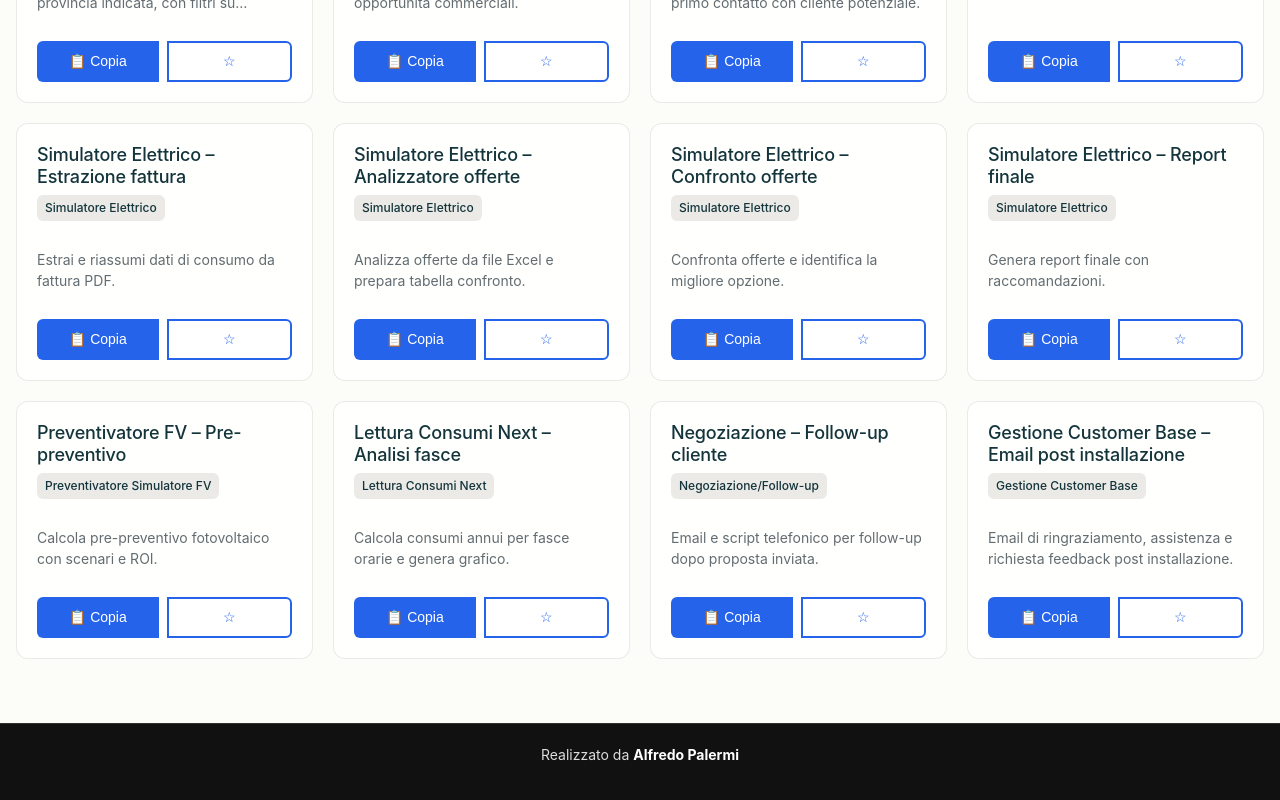
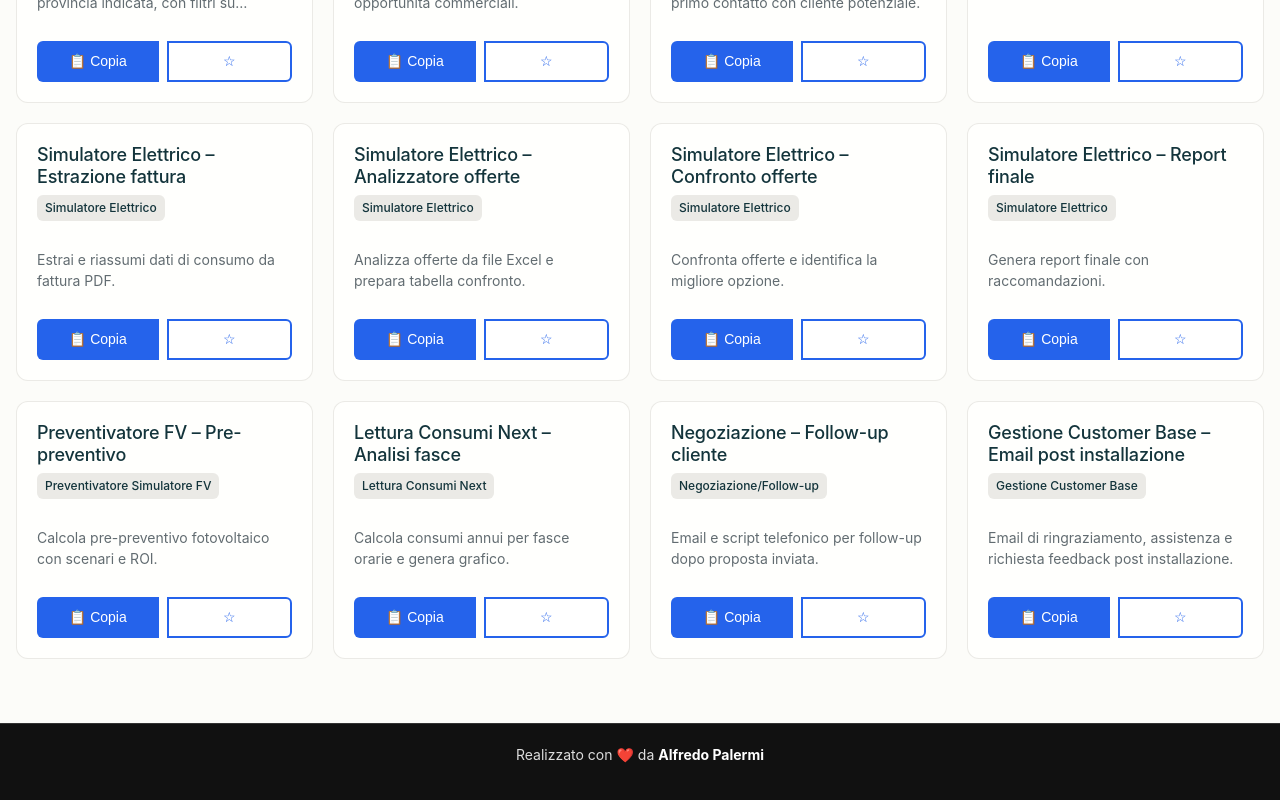
Before and after one commit to AP264326/Libreria-Prompt-Next, a Next.js app: page / in a window 1280 px wide. Shown: the part 344-1144 px from the top of the page. Built offline with nearby package versions, Linux system fonts and the light colour scheme; a web font is replaced by a local one.

Commit message:
Update page.js

```diff
--- a/app/page.js
+++ b/app/page.js
@@ -399,10 +399,10 @@ export default function Page() {
 
       {/* Footer */}
       <footer className="footer">
-        <div className="container">
-          <p>Realizzato da <strong>Alfredo Palermi</strong></p>
-        </div>
-      </footer>
+  <div className="container">
+    <p>Realizzato con ❤️ da <strong>Alfredo Palermi</strong></p>
+  </div>
+</footer>
 
       <div
         id="toast"
```
